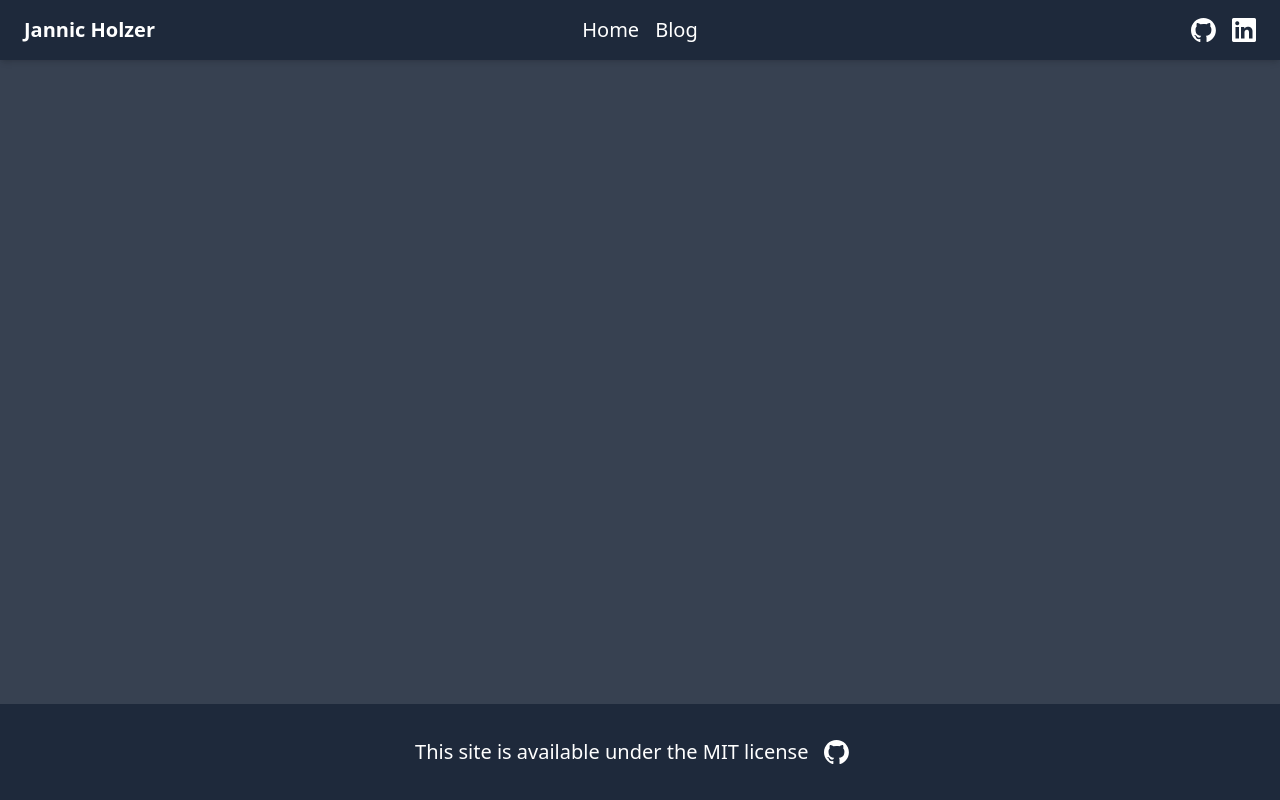
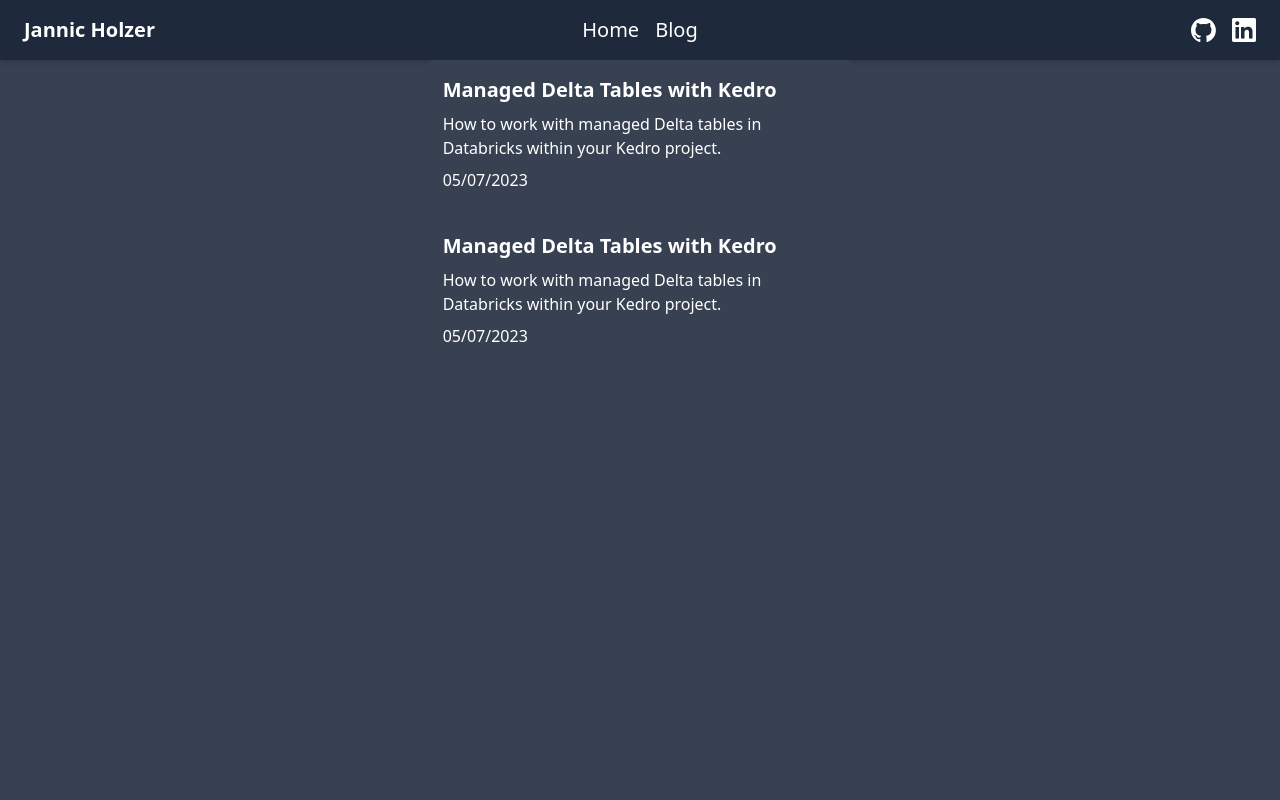
Before and after one commit to jmholzer/personal-website, a React (Create React App) app in the folder personal-website/: page /blog in a window 1280 px wide. Shown: the top 800 px of the page. Built offline with nearby package versions, Linux system fonts and the light colour scheme.

Commit message:
Add Blog + BlogPost components

```diff
--- a/personal-website/src/components/Blog.tsx
+++ b/personal-website/src/components/Blog.tsx
@@ -1,8 +1,37 @@
 import React from 'react';
+import BlogPost from './BlogPost';
+import type { IBlogPost } from './BlogPost';
 
 const Blog: React.FC = () => {
+    const blogPosts: IBlogPost[] = [
+        {
+            title: "Managed Delta Tables with Kedro",
+            description: "How to work with managed Delta tables in Databricks within your Kedro project.",
+            link: "https://kedro.org/blog/managed-delta-tables-kedro-dataset",
+            publishDate: new Date('2023-07-05')
+        },
+        {
+            title: "Managed Delta Tables with Kedro",
+            description: "How to work with managed Delta tables in Databricks within your Kedro project.",
+            link: "https://kedro.org/blog/managed-delta-tables-kedro-dataset",
+            publishDate: new Date('2023-07-05')
+        },
+    ]
     return (
-        <div></div>
+        <div className="flex flex-col items-center h-screen">
+            {
+                blogPosts.map((blogPost: IBlogPost) => {
+                    return (
+                        <BlogPost
+                            title={blogPost.title}
+                            description={blogPost.description}
+                            link={blogPost.link}
+                            publishDate={blogPost.publishDate}
+                        />
+                    );
+                })
+            }
+        </div>
     );
 };
 
--- /dev/null
+++ b/personal-website/src/components/BlogPost.tsx
@@ -0,0 +1,26 @@
+import React from 'react';
+
+interface IBlogPost {
+    title: string;
+    description: string;
+    link: string;
+    publishDate: Date;
+}
+
+const BlogPost: React.FC<IBlogPost> = ({ title, description, link, publishDate }) => {
+    return (
+        <a
+            href={link}
+            target="_blank"
+            rel="noopener noreferrer"
+            className="w-1/3 bg-gray-700 p-4 rounded-lg cursor-pointer hover:bg-gray-600 transition-colors mb-2"
+        >
+            <h2 className="text-xl font-bold text-white text-left mb-2">{title}</h2>
+            <p className="text-white text-left mb-2">{description}</p>
+            <p className="text-white text-left">{publishDate.toLocaleDateString('en-GB')}</p>
+        </a>
+    );
+};
+
+export default BlogPost;
+export type { IBlogPost };
```
